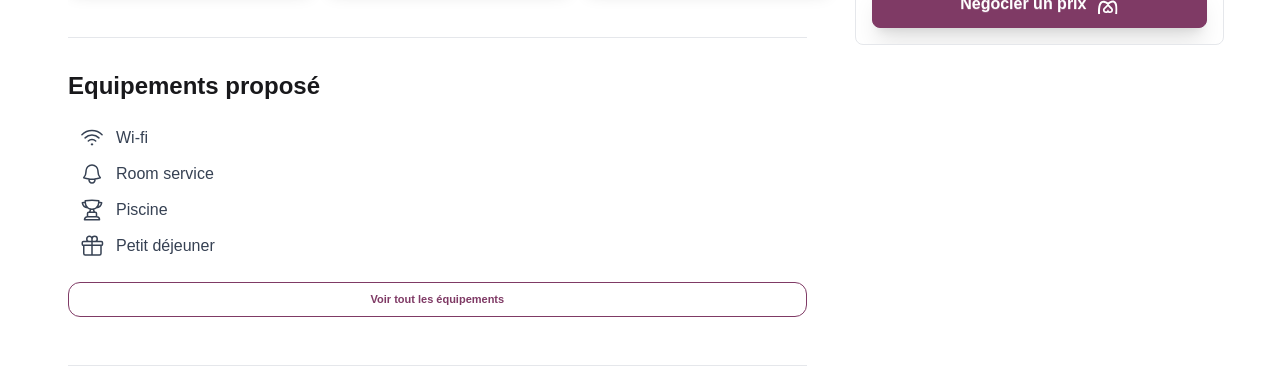
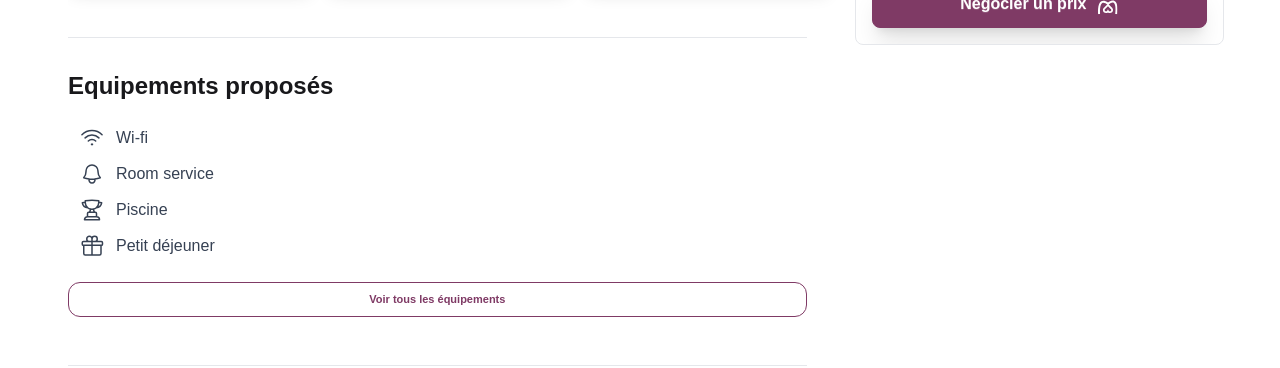
Before and after one commit to Harkansky/matchroom, a React (Vite) app in the folder frontend/: page /hotels in a window 1280 px wide. Shown: the part 1041-1409 px from the top of the page. Built offline with nearby package versions, Linux system fonts and the light colour scheme.

Commit message:
fix typos

```diff
--- a/frontend/src/pages/RoomDetailsPage.jsx
+++ b/frontend/src/pages/RoomDetailsPage.jsx
@@ -140,7 +140,7 @@ export default function RoomDetailsPage() {
                                 ))}
                             </div>
                             <hr className="mt-12 mb-8 text-gray-200 " />
-                            <h3 className="font-bold text-2xl mb-6">Equipements proposé</h3>
+                            <h3 className="font-bold text-2xl mb-6">Equipements proposés</h3>
                             <div className="ml-3 text-gray-700 mb-3">
                                 <div className="flex gap-3 mb-3">
                                     <svg
@@ -216,7 +216,7 @@ export default function RoomDetailsPage() {
                                 </div>
                             </div>
                             <div className="cursor-pointer text-[#7F3A65] w-full m-auto text-center text-[11px] border border-[#7F3A65] rounded-xl h-[32.174560546875] py-2 font-semibold">
-                                Voir tout les équipements
+                                Voir tous les équipements
                             </div>
 
                             <div>
```
